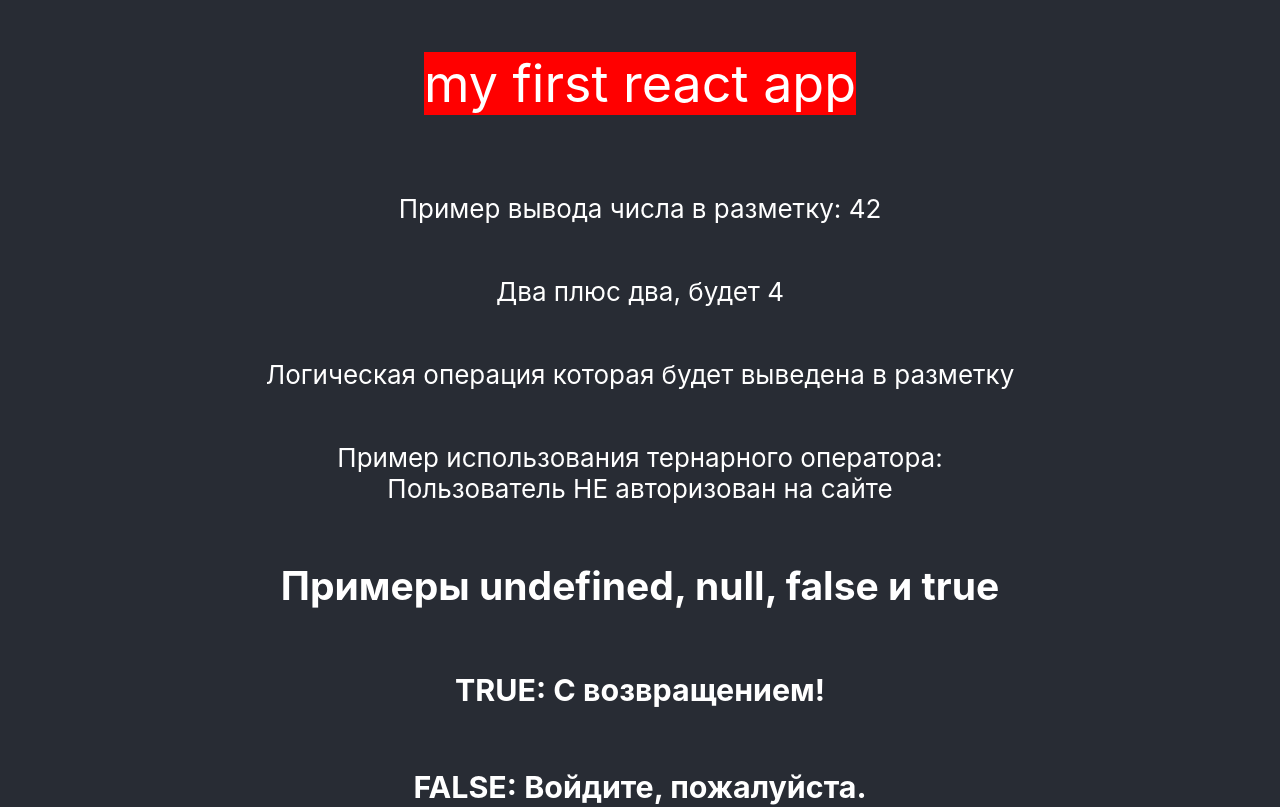
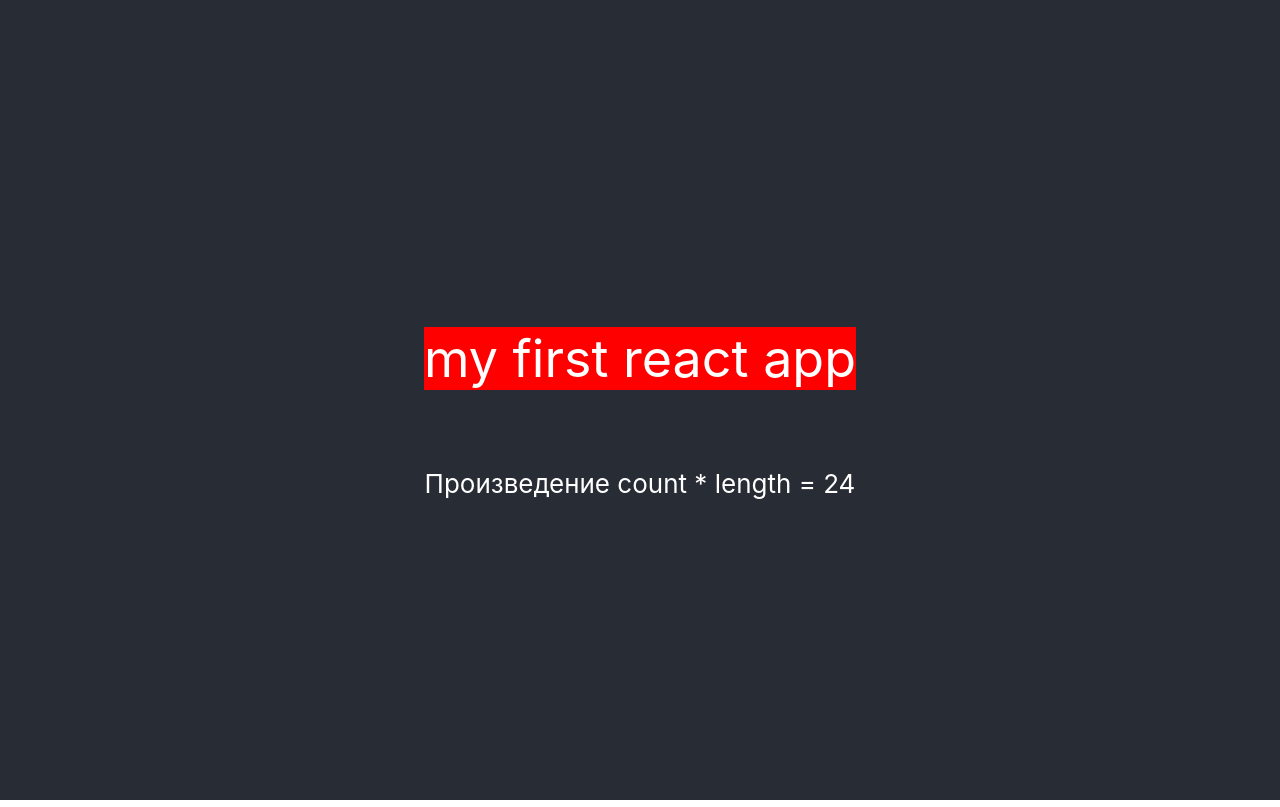
Before and after one commit to WebHeroSchool/todo-taa, a React (Create React App) app: page / in a window 1280 px wide. Shown: the top 807 px of the page. Built offline with nearby package versions, Linux system fonts and the light colour scheme.

Commit message:
added import/export example

```diff
--- a/src/App.js
+++ b/src/App.js
@@ -1,40 +1,13 @@
-import logo from './logo.svg';
 import './App.css';
+import { count, length } from './modules/number.js';
 
 // вывод объекта style:
 const parStyle = {
   backgroundColor: 'red',
   fontSize: '2em',
 }
-
 // вывод значения переменной:
 const parText = 'my first react app';
-
-// вывод результата логической операции:
-const bool = () => {
-  if(true) {
-    return 'будет выведена в разметку';
-  } return 'НЕ будет выведена в разметку';
-}
-
-// пример с тернарным оператором:
-const isAuth = false;
-
-// примеры undefined, null, false и true:
-function UserGreeting(props) {
-  return 'С возвращением!';
-}
-
-function GuestGreeting(props) {
-  return 'Войдите, пожалуйста.';
-}
-
-function Greeting(props) {
-  const isLoggedIn = props.isLoggedIn;
-  if (isLoggedIn) {
-    return <UserGreeting />;
-  } return <GuestGreeting />;
-}
 
 function App() {
   return (
@@ -44,24 +17,8 @@ function App() {
           {parText}
         </p>
         <p>
-          Пример вывода числа в разметку: {42}
+          Произведение count * length = {count * length}
         </p>
-        <p>
-          Два плюс два, будет {2 + 2}
-        </p>
-        <p>
-          Логическая операция которая {bool()}
-        </p>
-        <p>
-          Пример использования тернарного оператора:
-          <br/>
-          Пользователь {isAuth ? 'авторизован' : 'НЕ авторизован'} на сайте
-        </p>
-        <h2>Примеры undefined, null, false и true</h2>
-        <h3>TRUE: <Greeting isLoggedIn={true} /></h3>
-        <h3>FALSE: <Greeting isLoggedIn={false} /></h3>
-        <h3>NULL: <Greeting isLoggedIn={null} /></h3>
-        <h3>UNDEFINED: <Greeting isLoggedIn={undefined} /></h3>
       </header>
     </div>
   );
--- /dev/null
+++ b/src/modules/number.js
@@ -0,0 +1,4 @@
+const count = 8;
+const length = 3;
+
+export { count, length };
```
Also changed, not shown: 1 other file (tests, documents, lock files or other folders).
